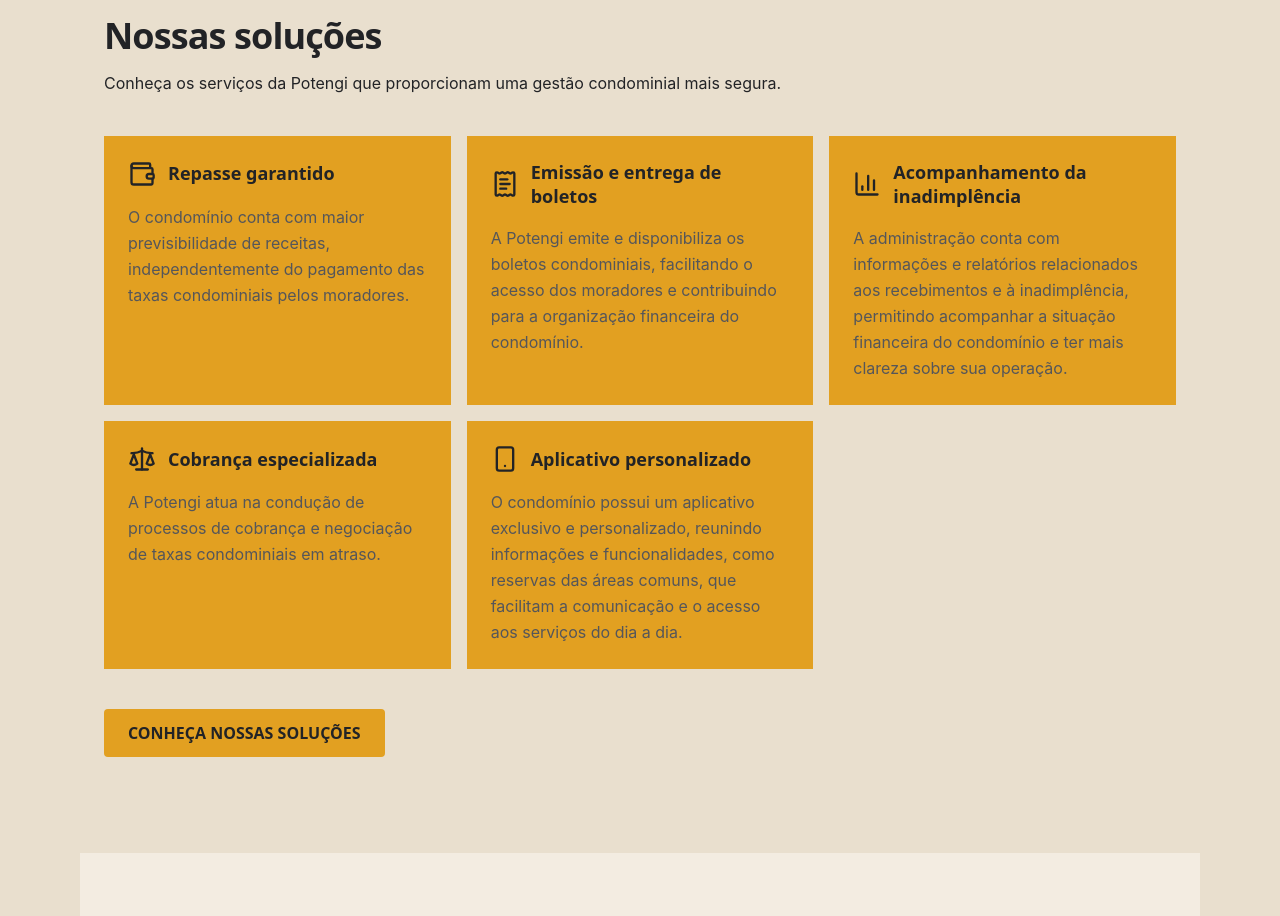
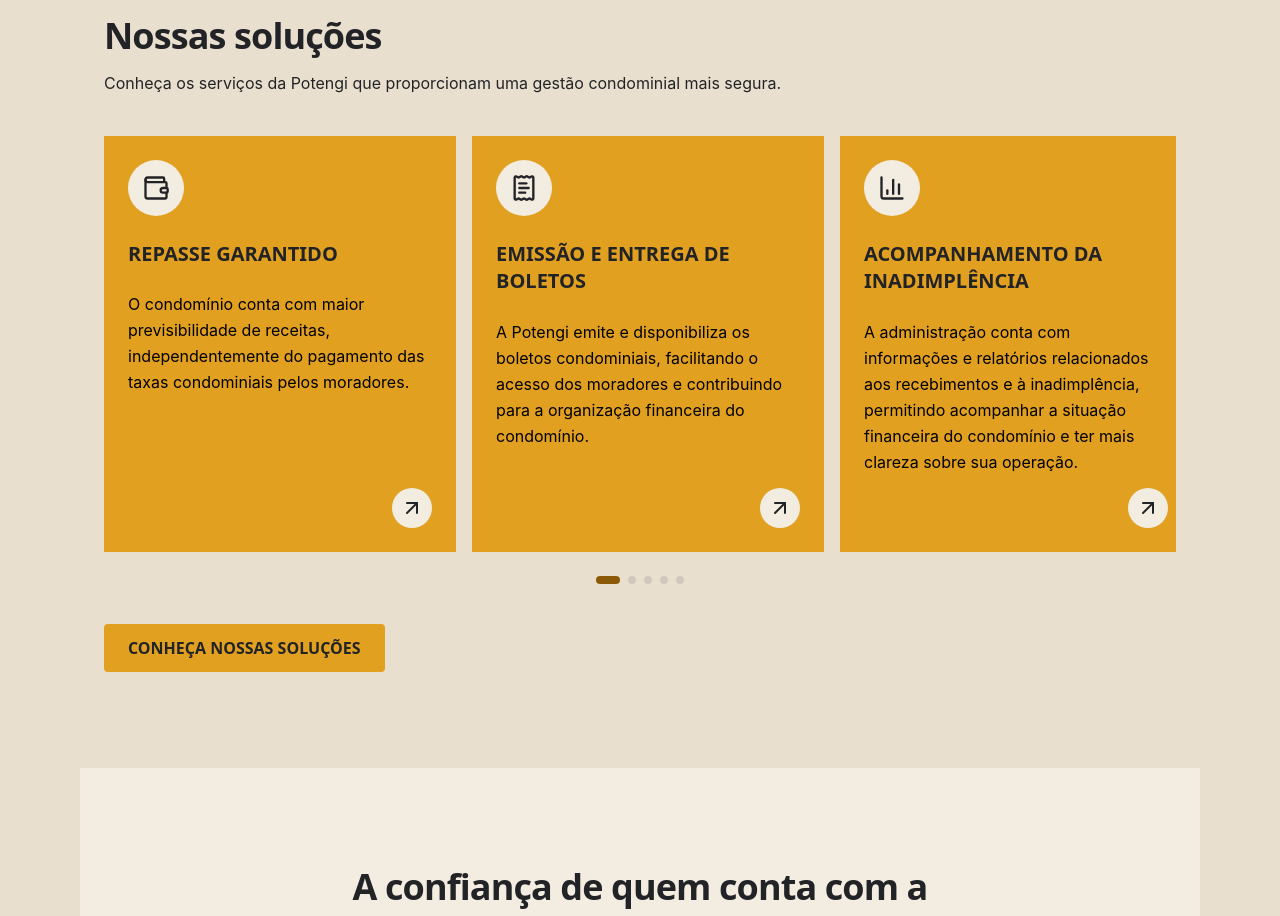
Before and after one commit to joaovlara/next-template, a Next.js app: page / in a window 1280 px wide. Shown: the part 2380-3296 px from the top of the page. Built offline with nearby package versions, Linux system fonts and the light colour scheme.

Commit message:
fix services

```diff
--- /dev/null
+++ b/src/app/_components/Cards/ServiceCards.tsx
@@ -0,0 +1,36 @@
+import Link from "next/link";
+import { ArrowUpRight } from "lucide-react";
+import type { LucideIcon } from "lucide-react";
+
+interface ServiceCardsProps {
+  title: string;
+  description: string;
+  icon: LucideIcon;
+}
+
+const ServiceCards = ({
+  title,
+  description,
+  icon: Icon,
+}: ServiceCardsProps) => {
+  return (
+    <article className="service-card">
+      <header className="service-card-header">
+        <span className="service-card-icon-wrapper">
+          <Icon aria-hidden="true" className="service-card-icon" />
+        </span>
+        <h3 className="service-card-title">{title}</h3>
+      </header>
+      <p className="service-card-description">{description}</p>
+      <Link
+        href="/solucoes"
+        aria-label={`Conheça a solução: ${title}`}
+        className="service-card-link"
+      >
+        <ArrowUpRight aria-hidden="true" />
+      </Link>
+    </article>
+  );
+};
+
+export default ServiceCards;
--- /dev/null
+++ b/src/app/_components/Carousels/HorizontalCarousel.tsx
@@ -0,0 +1,74 @@
+"use client";
+
+import { motion, useAnimationControls, useMotionValue, useMotionValueEvent } from "motion/react";
+import { Children, useState } from "react";
+import type { ReactNode } from "react";
+import { useRef } from "react";
+
+interface HorizontalCarouselProps {
+  children: ReactNode;
+}
+
+export default function HorizontalCarousel({
+  children,
+}: HorizontalCarouselProps) {
+  const carouselRef = useRef<HTMLDivElement>(null);
+  const trackX = useMotionValue(0);
+  const controls = useAnimationControls();
+  const pageCount = Children.count(children);
+  const [activePage, setActivePage] = useState(0);
+
+  useMotionValueEvent(trackX, "change", (latest) => {
+    const carousel = carouselRef.current;
+    const track = carousel?.firstElementChild;
+    if (!carousel || !track || pageCount < 2) return;
+
+    const maxOffset = track.scrollWidth - carousel.clientWidth;
+    if (maxOffset <= 0) return;
+
+    const progress = Math.min(1, Math.max(0, -latest / maxOffset));
+    setActivePage(Math.round(progress * (pageCount - 1)));
+  });
+
+  function navigateToPage(page: number) {
+    const carousel = carouselRef.current;
+    const track = carousel?.firstElementChild;
+    if (!carousel || !track) return;
+
+    const maxOffset = Math.max(0, track.scrollWidth - carousel.clientWidth);
+    controls.start({
+      x: -(maxOffset * page) / Math.max(1, pageCount - 1),
+    });
+  }
+
+  return (
+    <div className="services-carousel-wrapper">
+      <div ref={carouselRef} className="services-carousel">
+        <motion.div
+          className="services-carousel-track"
+          drag="x"
+          dragConstraints={carouselRef}
+          dragElastic={0.12}
+          dragMomentum
+          style={{ x: trackX }}
+          animate={controls}
+          whileTap={{ cursor: "grabbing" }}
+        >
+          {children}
+        </motion.div>
+      </div>
+      <div className="services-carousel-dots" aria-label="Navegação dos serviços">
+        {Array.from({ length: pageCount }, (_, page) => (
+          <button
+            key={page}
+            type="button"
+            className={page === activePage ? "is-active" : ""}
+            aria-label={`Ir para o serviço ${page + 1}`}
+            aria-current={page === activePage ? "step" : undefined}
+            onClick={() => navigateToPage(page)}
+          />
+        ))}
+      </div>
+    </div>
+  );
+}
--- a/src/app/_components/Sections/Services.tsx
+++ b/src/app/_components/Sections/Services.tsx
@@ -1,6 +1,8 @@
 import Link from "next/link";
 import { routes, services, servicesHeader } from "@/src/app/_data/data";
 import FadeIn from "../Animations/FadeIn";
+import ServiceCards from "../Cards/ServiceCards";
+import HorizontalCarousel from "../Carousels/HorizontalCarousel";
 
 export default function Services() {
   const servicosHref: string =
@@ -13,19 +15,13 @@ export default function Services() {
         <p>{servicesHeader.text}</p>
       </FadeIn>
 
-      <div className="cards-grid">
-        {services.map(({ id, title, description, icon: Icon }, index) => (
+      <HorizontalCarousel>
+        {services.map(({ id, ...service }, index) => (
           <FadeIn key={id} delay={index * 0.08}>
-            <article className="service-card">
-              <header className="service-card-header">
-                <Icon aria-hidden="true" className="service-card-icon" />
-                <h3 className="service-card-title">{title}</h3>
-              </header>
-              <p className="service-card-description">{description}</p>
-            </article>
+            <ServiceCards {...service} />
           </FadeIn>
         ))}
-      </div>
+      </HorizontalCarousel>
 
       <Link href={servicosHref} className="btn-primary w-fit uppercase">
         Conheça nossas soluções
--- a/src/app/globals.css
+++ b/src/app/globals.css
@@ -107,23 +107,39 @@
   }
 
   .service-card {
-    @apply h-full;
+    @apply flex h-[26rem] flex-col;
   }
 
   .service-card-header {
-    @apply mb-4 flex items-center gap-3;
+    @apply flex flex-col items-start gap-6;
   }
 
   .service-card-icon {
     @apply size-7 shrink-0 text-brand-graphite;
   }
 
+  .service-card-icon-wrapper {
+    @apply flex size-14 items-center justify-center rounded-full bg-brand-ivory;
+  }
+
   .service-card-title {
-    @apply font-montserrat text-lg font-semibold;
+    @apply font-montserrat text-xl font-semibold uppercase;
   }
 
   .service-card-description {
-    @apply text-brand-muted leading-relaxed;
+    @apply mt-6 text-black leading-relaxed;
+  }
+
+  .service-card-link {
+    @apply mt-auto flex size-10 items-center justify-center self-end rounded-full bg-brand-ivory text-brand-graphite transition-colors hover:bg-brand-gold-dark hover:text-brand-ivory;
+  }
+
+  .service-card-link svg {
+    @apply size-6 transition-transform;
+  }
+
+  .service-card-link:hover svg {
+    @apply scale-110;
   }
 
   .btn-primary,
@@ -393,8 +409,34 @@
     @apply text-brand-gold-ink;
   }
 
-  .cards-grid {
-    @apply grid gap-4 sm:grid-cols-2 lg:grid-cols-3;
+  .services-carousel {
+    @apply overflow-hidden pb-2;
+    cursor: grab;
+    touch-action: pan-x;
+  }
+
+  .services-carousel:active {
+    cursor: grabbing;
+  }
+
+  .services-carousel-track {
+    @apply flex w-max gap-4;
+  }
+
+  .services-carousel-track > div {
+    flex: 0 0 min(85vw, 22rem);
+  }
+
+  .services-carousel-dots {
+    @apply mt-4 flex justify-center gap-2;
+  }
+
+  .services-carousel-dots button {
+    @apply size-2 rounded-full bg-brand-gray transition-all duration-300;
+  }
+
+  .services-carousel-dots button.is-active {
+    @apply w-6 bg-brand-gold-ink;
   }
 
   .card-title {
```
